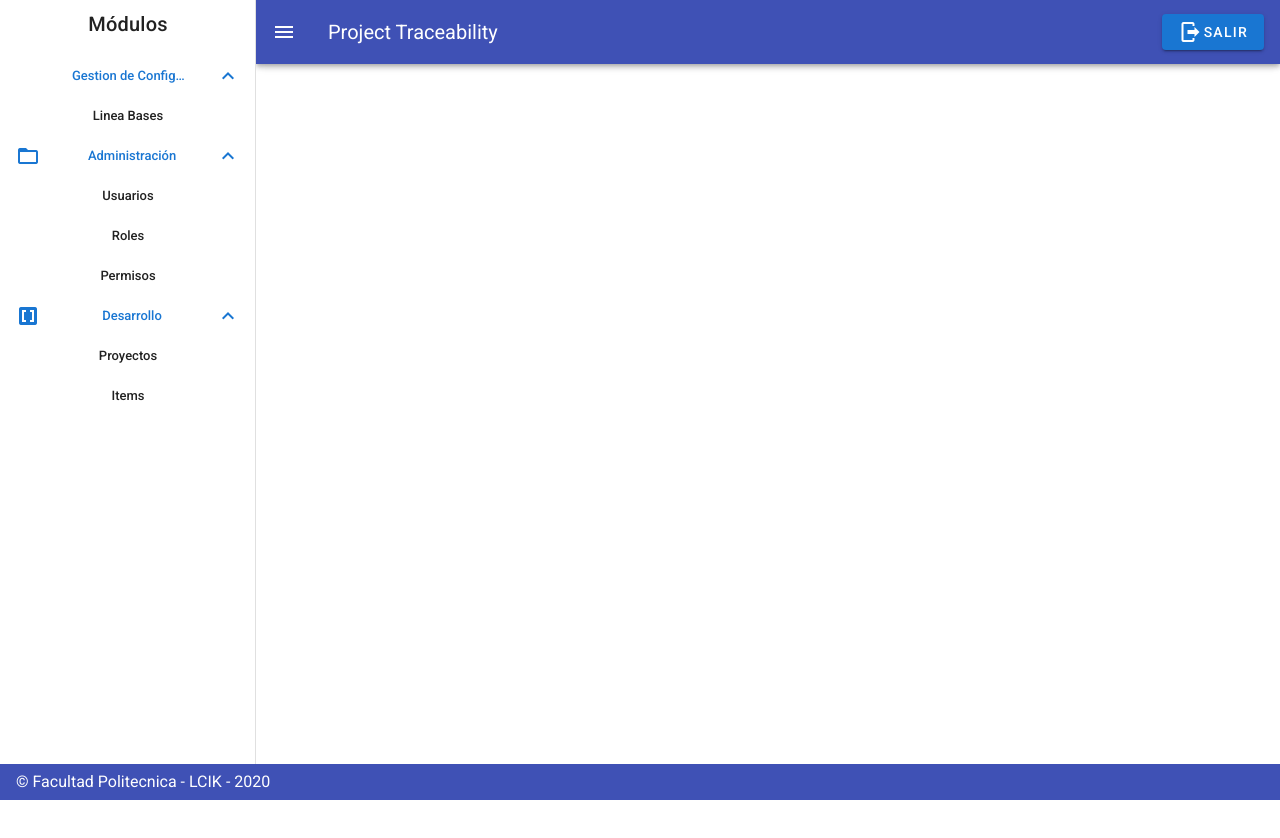
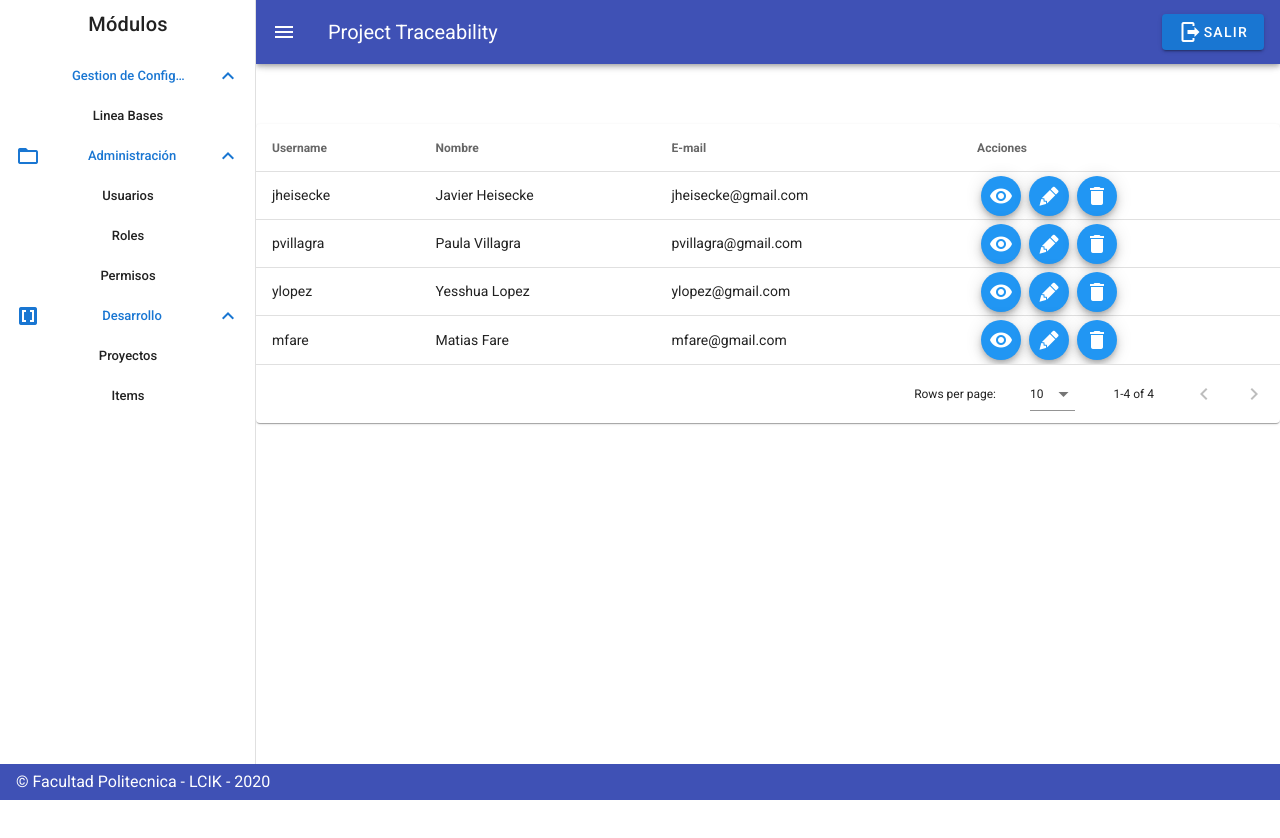
Before and after one commit to JHeisecke/project-traceability-web, a Vue app: page /trazabilidad/administracion in a window 1280 px wide. Shown: the top 838 px of the page. Built offline with nearby package versions, Linux system fonts and the light colour scheme; a small style sheet from the web is missing.

Commit message:
Muestra tabla de usuarios al cargar modulo de administracion

```diff
--- a/src/components/administration/vue-table-users.vue
+++ b/src/components/administration/vue-table-users.vue
@@ -1,24 +1,21 @@
 <template>
 <v-data-table
     :headers="headers"
-    :users="users"
-    :users-per-page="usersPerPage"
+    :items="items"
+    :items-per-page="itemsPerPage"
     class="elevation-1">
 
-    <template v-slot:item.estate="{ item }">
-      <v-chip :color="getColor(item.estate)" dark>{{ user.estate }}</v-chip>
-    </template>
     <template v-slot:item.actions="{ item }">
           <tr>
             <td>
-                <v-btn class="mx-1" fab dark small color="blue" @click="viewUser(user.projectCode)">
+                <v-btn class="mx-1" fab dark small color="blue" @click="viewUser(item.username)">
                     <v-icon dark>mdi-eye</v-icon>
                 </v-btn>
-                <v-btn class="mx-1" fab dark small color="blue" @click="editUser(item.projectCode)">
+                <v-btn class="mx-1" fab dark small color="blue" @click="editUser(item.username)">
                     <v-icon dark>mdi-lead-pencil</v-icon>
                 </v-btn>
-                <v-btn class="mx-1" fab dark small color="blue" @click="deleteUser(item.projectCode)">
-                    <v-icon dark>mdi-account-edit</v-icon>
+                <v-btn class="mx-1" fab dark small color="blue" @click="deleteUser(item.username)">
+                    <v-icon dark>mdi-delete</v-icon>
                 </v-btn>
             </td>
           </tr>
@@ -35,15 +32,15 @@
       items: [],
     },
     methods: {
-      editProject (codigo) {
-        alert(`estas editando el proyecto n°${codigo}`)
+      editUser (codigo) {
+        alert(`estas editando el usuario ${codigo}`)
       },
-      seeProjectUsers (codigo) {
-        alert(`estas viendo los usuarios del proyecto n°${codigo}`)
+      deleteUser (codigo) {
+        alert(`estas borrando al usuario ${codigo}`)
       },
-      viewProject (codigo) {
-        alert(`estas viendo el proyecto n°${codigo}`)
+      viewUser (codigo) {
+        alert(`estas viendo al usuario ${codigo}`)
       },
-    },
+    }
   }
 </script>
--- a/src/views/TraceabilityMenu.vue
+++ b/src/views/TraceabilityMenu.vue
@@ -135,10 +135,9 @@
         },
       ],
     }),
-    method: {
+    methods: {
       showingAdminstrationUsers() {
-        alert("asd")
-        //this.$router.push({name: 'administration-menu', params: {section:"users"}});
+        this.$router.push({name: 'administration-menu'});
       },
       showingAdminstrationRoles() {
 
--- a/src/views/modules/AdministrationMenu.vue
+++ b/src/views/modules/AdministrationMenu.vue
@@ -41,7 +41,7 @@
             <v-list-item-title>Desarrollo</v-list-item-title>
           </template>
             <v-list-item link>
-              <v-list-item-title :to="{ name: 'vue-table-projects'}" @click="showingProjects()">Proyectos</v-list-item-title>
+              <v-list-item-title @click="showingProjects()">Proyectos</v-list-item-title>
             </v-list-item>
             <v-list-item link>
               <v-list-item-title >Items</v-list-item-title>
@@ -84,31 +84,57 @@
     },
     props: {
       source: String,
-      section: String
     },
     data: () => ({
       drawer: null,
       showUsers: false,
-      itemsPerPage: 5,
+      usersPerPage: "5",
+      section: "users",
       headers: [
           {
-            text: 'Código',
+            text: 'Username',
             align: 'start',
             sortable: false,
-            value: 'projectCode',
+            value: 'username',
           },
-          { text: 'Proyecto', value: 'projectName' },
-          { text: 'Estado', value: 'estate' },
-          { text: 'Acciones', value: 'actions' },
+          { text: 'Nombre', value: 'nombre' },
+          { text: 'E-mail', value: 'email' },
+          { text: 'Acciones', value: 'actions' }
       ],
       items: [
         {
-          projectCode: '1',
-          projectName: 'Aplicacion iOS para BNF',
-          estate: 'EN CURSO',
+          username: 'jheisecke',
+          nombre: 'Javier Heisecke',
+          email: 'jheisecke@gmail.com',
           actions: '',
         },
+        {
+          username: 'pvillagra',
+          nombre: 'Paula Villagra',
+          email: 'pvillagra@gmail.com',
+          actions: '',
+        },
+        {
+          username: 'ylopez',
+          nombre: 'Yesshua Lopez',
+          email: 'ylopez@gmail.com',
+          actions: '',
+        },
+        {
+          username: 'mfare',
+          nombre: 'Matias Fare',
+          email: 'mfare@gmail.com',
+          actions: '',
+        }
       ],
     }),
+    methods: {
+      showingUsers() {
+        this.section = "users"
+      },
+      showingProjects() {
+        this.$router.push({name: 'traceability-menu'});
+      }
+    }
   }
 </script>
```
